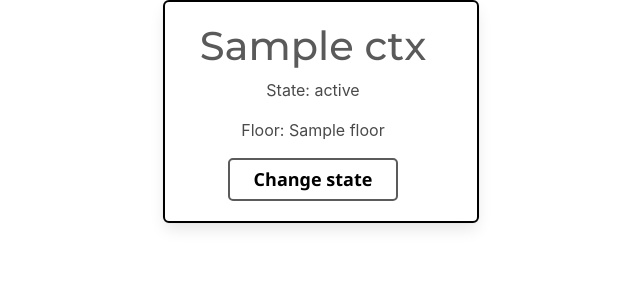
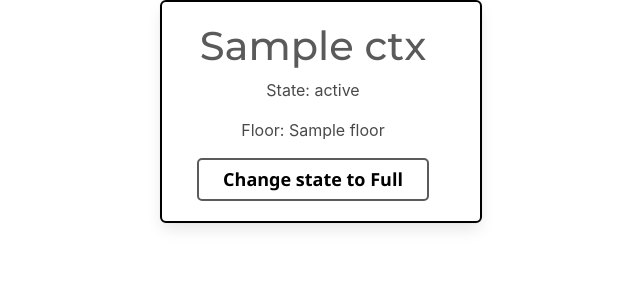
Before and after one commit to softalaproject/fridge_manager, a Django app: template restmanager/frontend/templates/frontend/fridges.html in a window 1280 px wide. Shown: the top 300 px of the page, without its empty margins (319-959 px from the left). Run offline with Django 3.2, Linux system fonts and the light colour scheme; the template is opened without the code that fills it: most values are stand-ins (such as "Sample title", 1, 10 or a date in 2020); some libraries are stand-ins or nearby versions.

Commit message:
Add change state to x

```diff
--- a/restmanager/frontend/templates/frontend/fridges.html
+++ b/restmanager/frontend/templates/frontend/fridges.html
@@ -71,7 +71,15 @@
                                 <input type="hidden" name="name" id="name" value="{{ctx.name}}">
                                 <input type="hidden" name="state" id="state" value="{{ctx.state}}">
                                 <input type="hidden" name="floor" id="floor" value="{{ctx.floor}}">
-                                <input type="submit" class="button_1" value="Change state">
+                                {%  with curr_state=ctx.state %}
+                                    {%  if curr_state == "Full" %}
+                                        <input type="submit" class="button_1" value="Change state to Half-full">
+                                    {% elif curr_state == "Half-full" %}
+                                        <input type="submit" class="button_1" value="Change state to Empty">
+                                    {% else %}
+                                        <input type="submit" class="button_1" value="Change state to Full">
+                                    {% endif %}
+                                {% endwith %}
                             </form>
 
                         </div>
```
